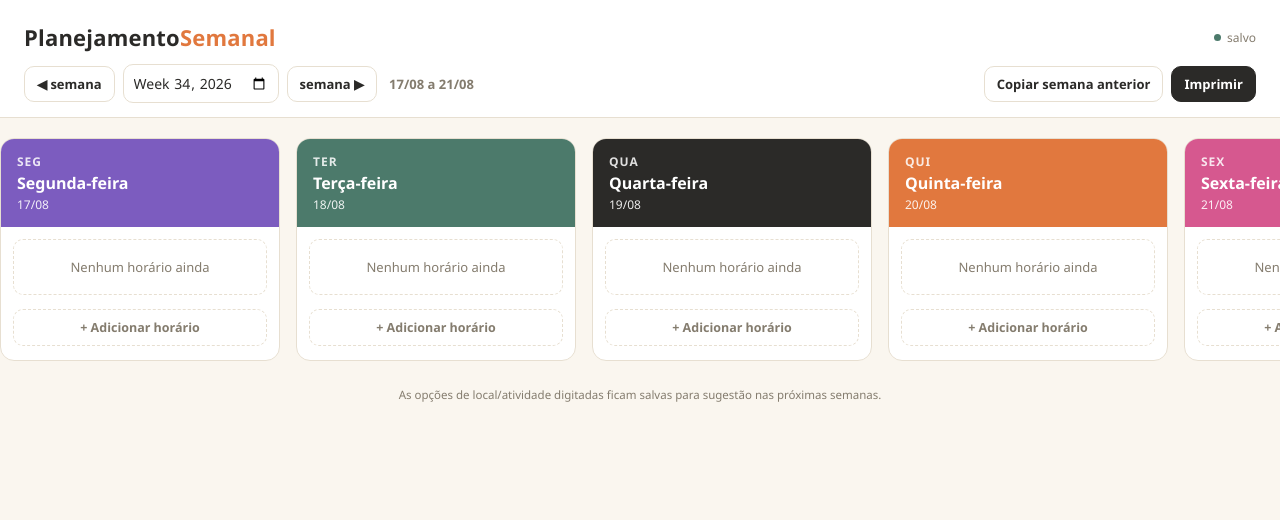
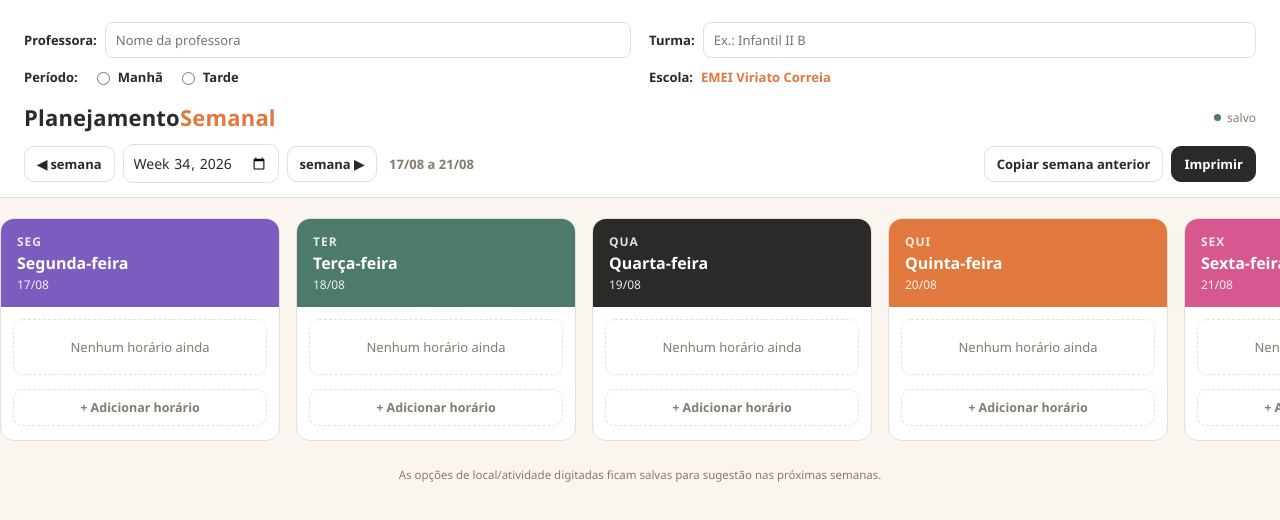
Before and after one commit to clebsonAlberto/planejamento-semanal, a website: page public/index.html in a window 1280 px wide. Drawn offline with Linux system fonts and the light colour scheme; no server answers.

Commit message:
Adiciona cabecalho com professora turma periodo e escola

```diff
--- a/public/index.html
+++ b/public/index.html
@@ -16,10 +16,63 @@
      além do contêiner onde os dias são montados. -->
 
 <header class="top">
+
+  <div class="planner-info">
+
+  <div class="info-row">
+    <label for="professora">Professora:</label>
+    <input
+      type="text"
+      id="professora"
+      placeholder="Nome da professora"
+    >
+  </div>
+
+  <div class="info-row">
+    <label for="turma">Turma:</label>
+    <input
+      type="text"
+      id="turma"
+      placeholder="Ex.: Infantil II B"
+    >
+  </div>
+
+  <div class="info-row periodo-row">
+    <span class="info-label">Período:</span>
+
+    <label class="periodo-option">
+      <input
+        type="radio"
+        name="periodo"
+        value="Manhã"
+        id="periodo-manha"
+      >
+      Manhã
+    </label>
+
+    <label class="periodo-option">
+      <input
+        type="radio"
+        name="periodo"
+        value="Tarde"
+        id="periodo-tarde"
+      >
+      Tarde
+    </label>
+  </div>
+
+  <div class="info-row escola-row">
+    <span class="info-label">Escola:</span>
+    <strong>EMEI Viriato Correia</strong>
+  </div>
+
+</div>
+
   <div class="top-row">
     <h1>Planejamento<span>Semanal</span></h1>
     <div class="save-status"><span class="dot" id="saveDot"></span><span id="saveText">salvo</span></div>
   </div>
+
   <div class="top-row" style="margin-top:12px;">
     <div class="week-nav">
       <button class="ctrl" id="prevWeek">◀ semana</button>
--- a/public/style.css
+++ b/public/style.css
@@ -219,3 +219,84 @@
     font-size: 15px;
   }
 }
+
+/* ========================================
+   CABEÇALHO DO PLANEJAMENTO
+   ======================================== */
+
+.planner-info {
+  display: grid;
+  grid-template-columns: repeat(2, minmax(220px, 1fr));
+  gap: 10px 18px;
+  margin-bottom: 16px;
+}
+
+.info-row {
+  display: flex;
+  align-items: center;
+  gap: 8px;
+}
+
+.info-row label,
+.info-label {
+  font-size: 13px;
+  font-weight: 700;
+  color: var(--ink);
+}
+
+.info-row input[type="text"] {
+  flex: 1;
+  min-width: 0;
+
+  padding: 8px 10px;
+
+  border: 1px solid var(--border);
+  border-radius: 8px;
+
+  font-family: inherit;
+  font-size: 13px;
+
+  background: #fff;
+  color: var(--ink);
+}
+
+.periodo-row {
+  gap: 14px;
+}
+
+.periodo-option {
+  display: flex;
+  align-items: center;
+  gap: 5px;
+
+  font-weight: 600;
+}
+
+.escola-row strong {
+  font-size: 13px;
+  color: var(--accent);
+}
+
+
+/* CELULAR */
+
+@media (max-width: 640px) {
+
+  .planner-info {
+    grid-template-columns: 1fr;
+    gap: 10px;
+  }
+
+  .info-row {
+    flex-wrap: wrap;
+  }
+
+  .info-row input[type="text"] {
+    width: 100%;
+    flex-basis: 100%;
+  }
+
+  .periodo-row {
+    align-items: center;
+  }
+}
```
